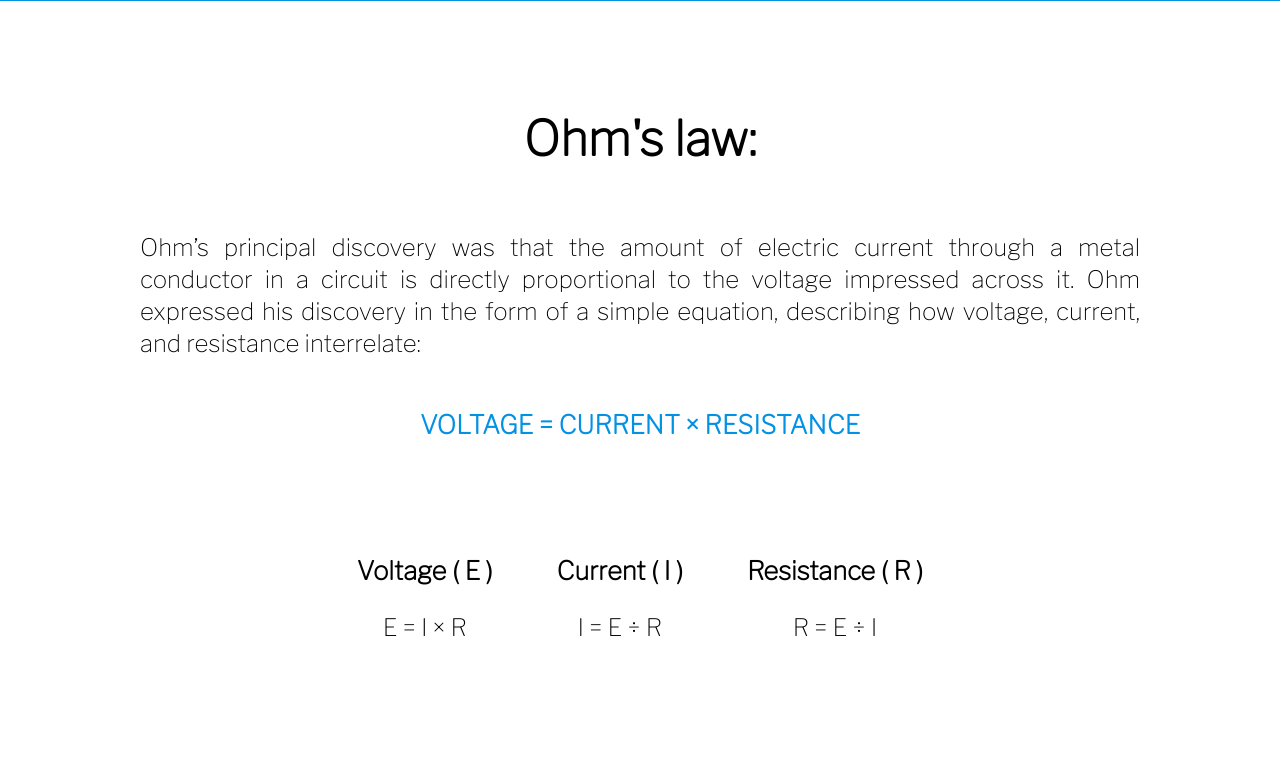
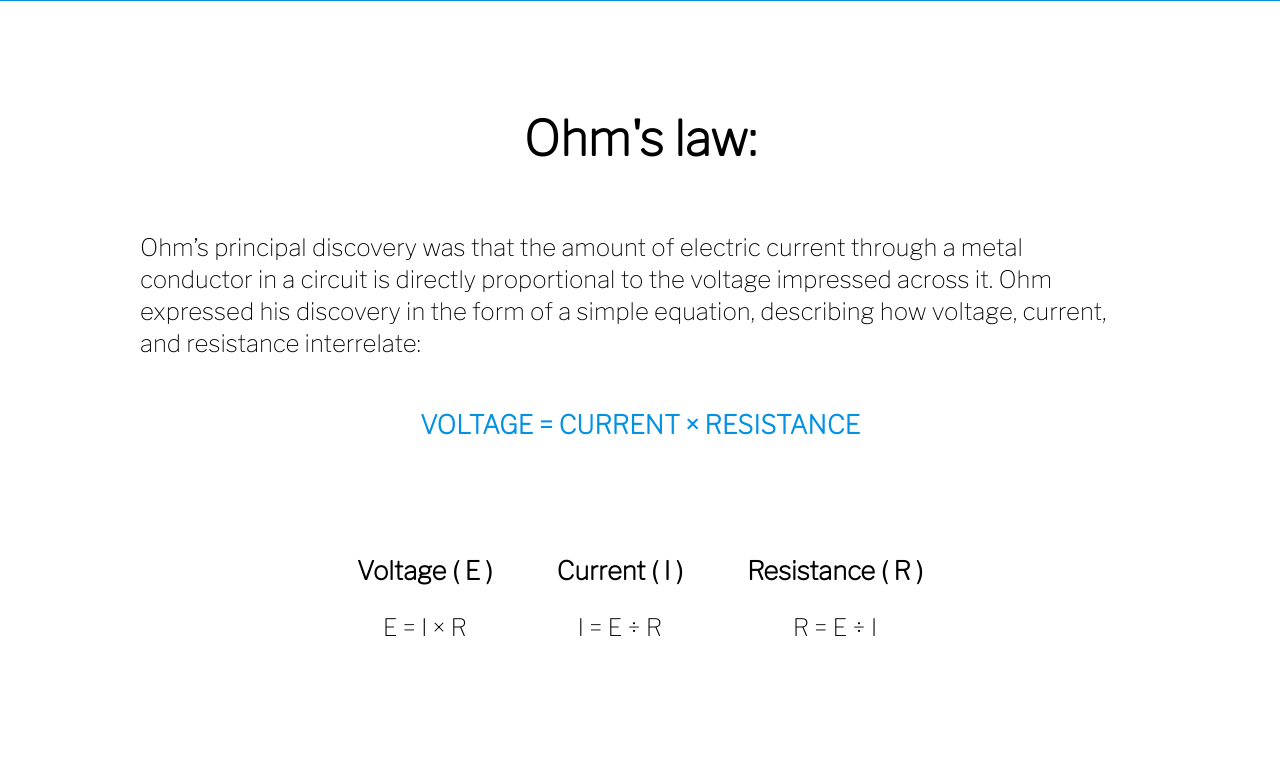
Before and after one commit to mislavbreka/mislavbreka.github.io, a PHP site: page /project3/index.html in a window 1280 px wide. Shown: the part 1647-2410 px from the top of the page. Run offline with PHP 8.4, Linux system fonts and the light colour scheme.

Commit message:
Add files via upload

```diff
--- a/project3/main.css
+++ b/project3/main.css
@@ -27,7 +27,7 @@ p {
 
 #intro p, #intro li {
     font-size: 1.5rem;
-    text-align: justify;
+    text-align: start;
 }
 
 em {
@@ -164,7 +164,7 @@ button:hover {
 
 #ohm div {
     padding: 2rem;
-    text-align: justify;
+    text-align: start;
 }
 
 #ohm h3, #ohm div div {
```
